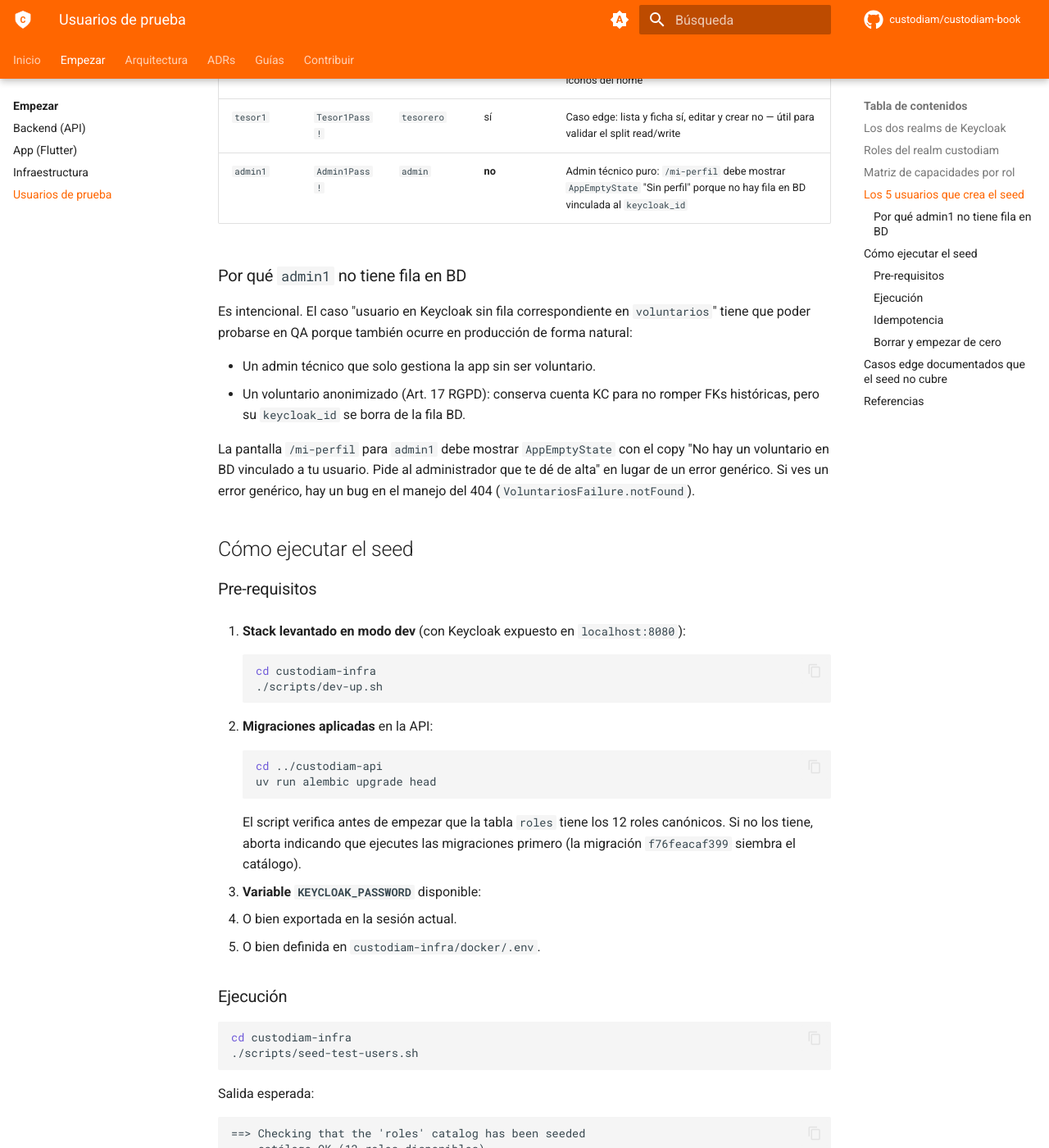
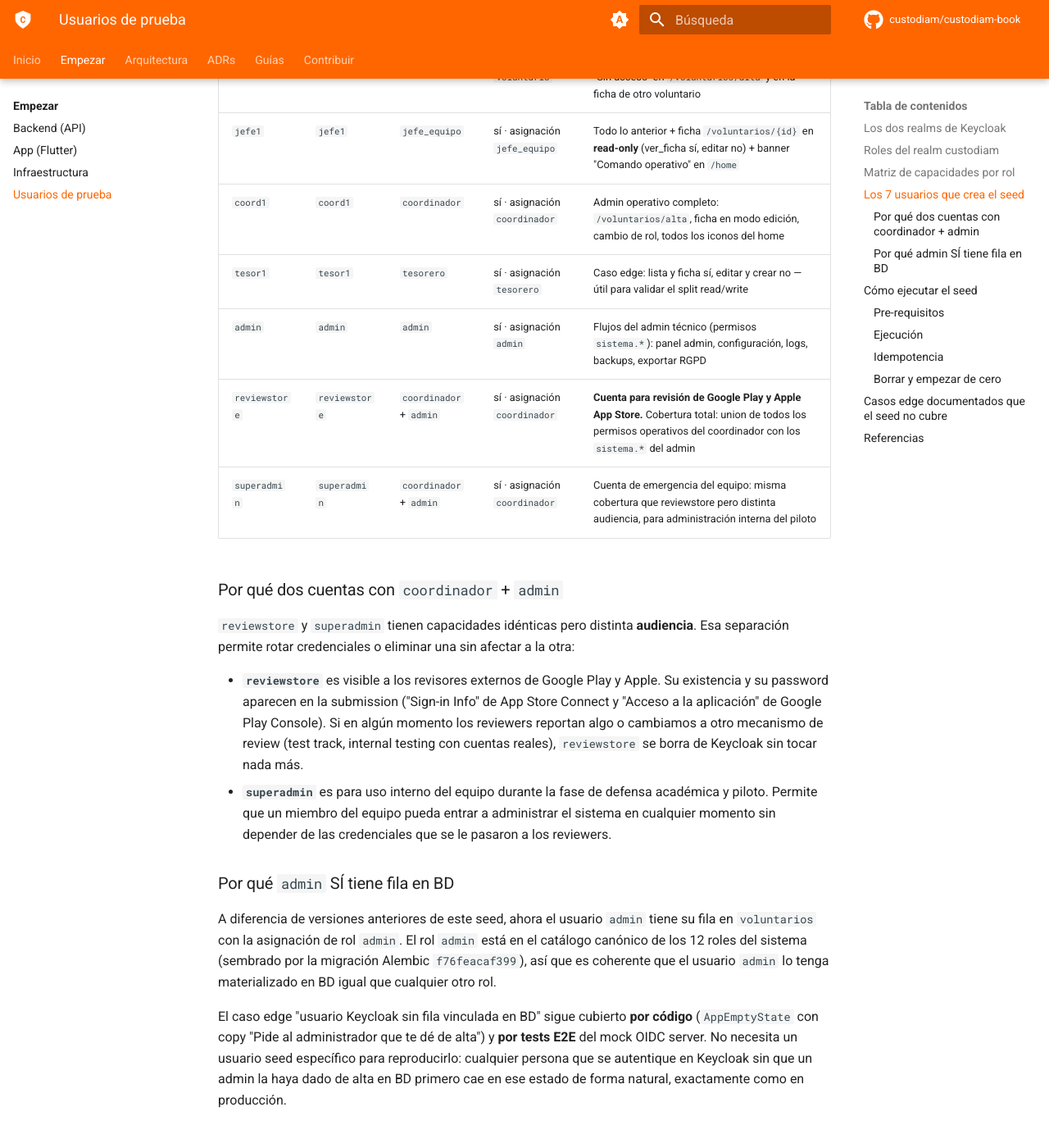
Before and after one commit to custodiam/custodiam-book, an MkDocs documentation site: the page built from docs/empezar/usuarios-prueba.md, in a window 1280 px wide and 1400 px high, scrolled down 3351 px. Shown: the whole window at 82% size. Built offline with MkDocs 1.6.1 and Material for MkDocs 9.7.7, drawn with Linux system fonts in a browser that asks for light colours; comment, search, counter and statistics services are not loaded; some of the changed text lies outside the part shown.

Commit message:
docs(empezar): refactor usuarios-prueba con seed v3 (7 cuentas, password=username) (#8)
La página pública del book ahora describe la realidad del script v3:

- 7 cuentas en lugar de 5 (renombrado admin1 a admin con fila en BD,
  añadido superadmin con coord + admin para administración interna).
- Patrón unificado password = username para las 7. Documentado
  explícitamente como decisión deliberada: las credenciales aparecen
  en esta misma página pública y en la submission a Google Play /
  Apple, así que fortaleza era teatro. Las cuentas son sacrificables
  y solo se usan para QA del equipo, defensa académica y review de
  las stores; usuarios reales de una agrupación se crean por el
  flujo normal de alta, no por seed.
- Sección nueva explicando por qué dos cuentas con coord+admin
  (reviewstore para reviewers externos vs superadmin para el equipo):
  separación por audiencia, no por capacidad, permite rotar una sin
  afectar a la otra.
- Sección nueva sobre por qué admin SI tiene fila BD ahora (el rol
  admin está en el catálogo canónico de los 12, lo natural es
  materializarlo; el caso edge AppEmptyState sigue cubierto por
  código y por tests E2E sin necesidad de un usuario seed).

```diff
--- a/docs/empezar/usuarios-prueba.md
+++ b/docs/empezar/usuarios-prueba.md
@@ -92,32 +92,32 @@
     usuario con solo rol `admin` que abra `/mi-perfil` ve "Sin
     acceso" — es el comportamiento correcto, no un bug.
 
-## Los 5 usuarios que crea el seed
+## Los 7 usuarios que crea el seed
 
-| Usuario | Contraseña | Rol único | Fila en BD | Lo que cubre en la UI |
+Todas las cuentas siguen el patrón **password = username**. Es deliberadamente débil porque las credenciales aparecen en esta página pública y, en el caso de `reviewstore`, en la submission de Google Play y Apple App Store. No es una postura sobre seguridad real de producción: estas cuentas son **sacrificables** y solo se usan para QA del equipo, defensa académica y review de las stores. Las cuentas humanas de una agrupación que adopte Custodiam se crean por el flujo normal de alta de voluntario, no por este seed.
+
+| Usuario | Contraseña | Roles en Keycloak | Fila en BD | Lo que cubre en la UI |
 |---|---|---|---|---|
-| `vol1` | `Vol1Pass!` | `voluntario` | sí | `/mi-perfil` con datos, `/voluntarios` (lista), "Sin acceso" en `/voluntarios/alta` y en la ficha de otro voluntario |
-| `jefe1` | `Jefe1Pass!` | `jefe_equipo` | sí | Todo lo anterior + ficha `/voluntarios/{id}` en **read-only** (ver_ficha sí, editar no) + banner "Comando operativo" en `/home` |
-| `coord1` | `Coord1Pass!` | `coordinador` | sí | Admin operativo completo: `/voluntarios/alta`, ficha en modo edición, cambio de rol, todos los iconos del home |
-| `tesor1` | `Tesor1Pass!` | `tesorero` | sí | Caso edge: lista y ficha sí, editar y crear no — útil para validar el split read/write |
-| `admin1` | `Admin1Pass!` | `admin` | **no** | Admin técnico puro: `/mi-perfil` debe mostrar `AppEmptyState` "Sin perfil" porque no hay fila en BD vinculada al `keycloak_id` |
+| `vol1` | `vol1` | `voluntario` | sí · asignación `voluntario` | `/mi-perfil` con datos, `/voluntarios` (lista), "Sin acceso" en `/voluntarios/alta` y en la ficha de otro voluntario |
+| `jefe1` | `jefe1` | `jefe_equipo` | sí · asignación `jefe_equipo` | Todo lo anterior + ficha `/voluntarios/{id}` en **read-only** (ver_ficha sí, editar no) + banner "Comando operativo" en `/home` |
+| `coord1` | `coord1` | `coordinador` | sí · asignación `coordinador` | Admin operativo completo: `/voluntarios/alta`, ficha en modo edición, cambio de rol, todos los iconos del home |
+| `tesor1` | `tesor1` | `tesorero` | sí · asignación `tesorero` | Caso edge: lista y ficha sí, editar y crear no — útil para validar el split read/write |
+| `admin` | `admin` | `admin` | sí · asignación `admin` | Flujos del admin técnico (permisos `sistema.*`): panel admin, configuración, logs, backups, exportar RGPD |
+| `reviewstore` | `reviewstore` | `coordinador` + `admin` | sí · asignación `coordinador` | **Cuenta para revisión de Google Play y Apple App Store.** Cobertura total: union de todos los permisos operativos del coordinador con los `sistema.*` del admin |
+| `superadmin` | `superadmin` | `coordinador` + `admin` | sí · asignación `coordinador` | Cuenta de emergencia del equipo: misma cobertura que reviewstore pero distinta audiencia, para administración interna del piloto |
 
-### Por qué `admin1` no tiene fila en BD
+### Por qué dos cuentas con `coordinador` + `admin`
 
-Es intencional. El caso "usuario en Keycloak sin fila correspondiente
-en `voluntarios`" tiene que poder probarse en QA porque también
-ocurre en producción de forma natural:
+`reviewstore` y `superadmin` tienen capacidades idénticas pero distinta **audiencia**. Esa separación permite rotar credenciales o eliminar una sin afectar a la otra:
 
-- Un admin técnico que solo gestiona la app sin ser voluntario.
-- Un voluntario anonimizado (Art. 17 RGPD): conserva cuenta KC para
-  no romper FKs históricas, pero su `keycloak_id` se borra de la
-  fila BD.
+- **`reviewstore`** es visible a los revisores externos de Google Play y Apple. Su existencia y su password aparecen en la submission ("Sign-in Info" de App Store Connect y "Acceso a la aplicación" de Google Play Console). Si en algún momento los reviewers reportan algo o cambiamos a otro mecanismo de review (test track, internal testing con cuentas reales), `reviewstore` se borra de Keycloak sin tocar nada más.
+- **`superadmin`** es para uso interno del equipo durante la fase de defensa académica y piloto. Permite que un miembro del equipo pueda entrar a administrar el sistema en cualquier momento sin depender de las credenciales que se le pasaron a los reviewers.
 
-La pantalla `/mi-perfil` para `admin1` debe mostrar `AppEmptyState`
-con el copy "No hay un voluntario en BD vinculado a tu usuario. Pide
-al administrador que te dé de alta" en lugar de un error genérico.
-Si ves un error genérico, hay un bug en el manejo del 404
-(`VoluntariosFailure.notFound`).
+### Por qué `admin` SÍ tiene fila en BD
+
+A diferencia de versiones anteriores de este seed, ahora el usuario `admin` tiene su fila en `voluntarios` con la asignación de rol `admin`. El rol `admin` está en el catálogo canónico de los 12 roles del sistema (sembrado por la migración Alembic `f76feacaf399`), así que es coherente que el usuario `admin` lo tenga materializado en BD igual que cualquier otro rol.
+
+El caso edge "usuario Keycloak sin fila vinculada en BD" sigue cubierto **por código** (`AppEmptyState` con copy "Pide al administrador que te dé de alta") y **por tests E2E** del mock OIDC server. No necesita un usuario seed específico para reproducirlo: cualquier persona que se autentique en Keycloak sin que un admin la haya dado de alta en BD primero cae en ese estado de forma natural, exactamente como en producción.
 
 ## Cómo ejecutar el seed
 
```
